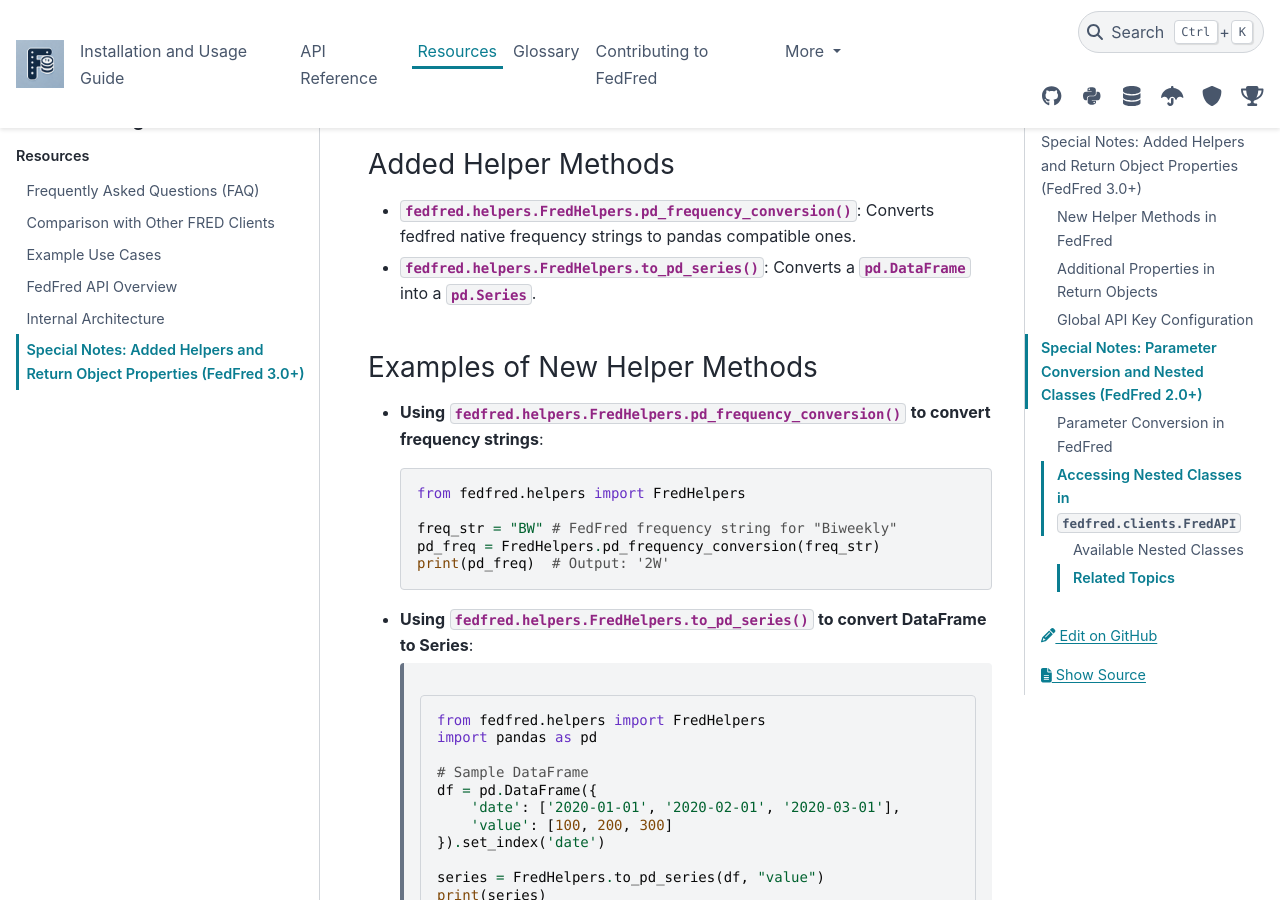
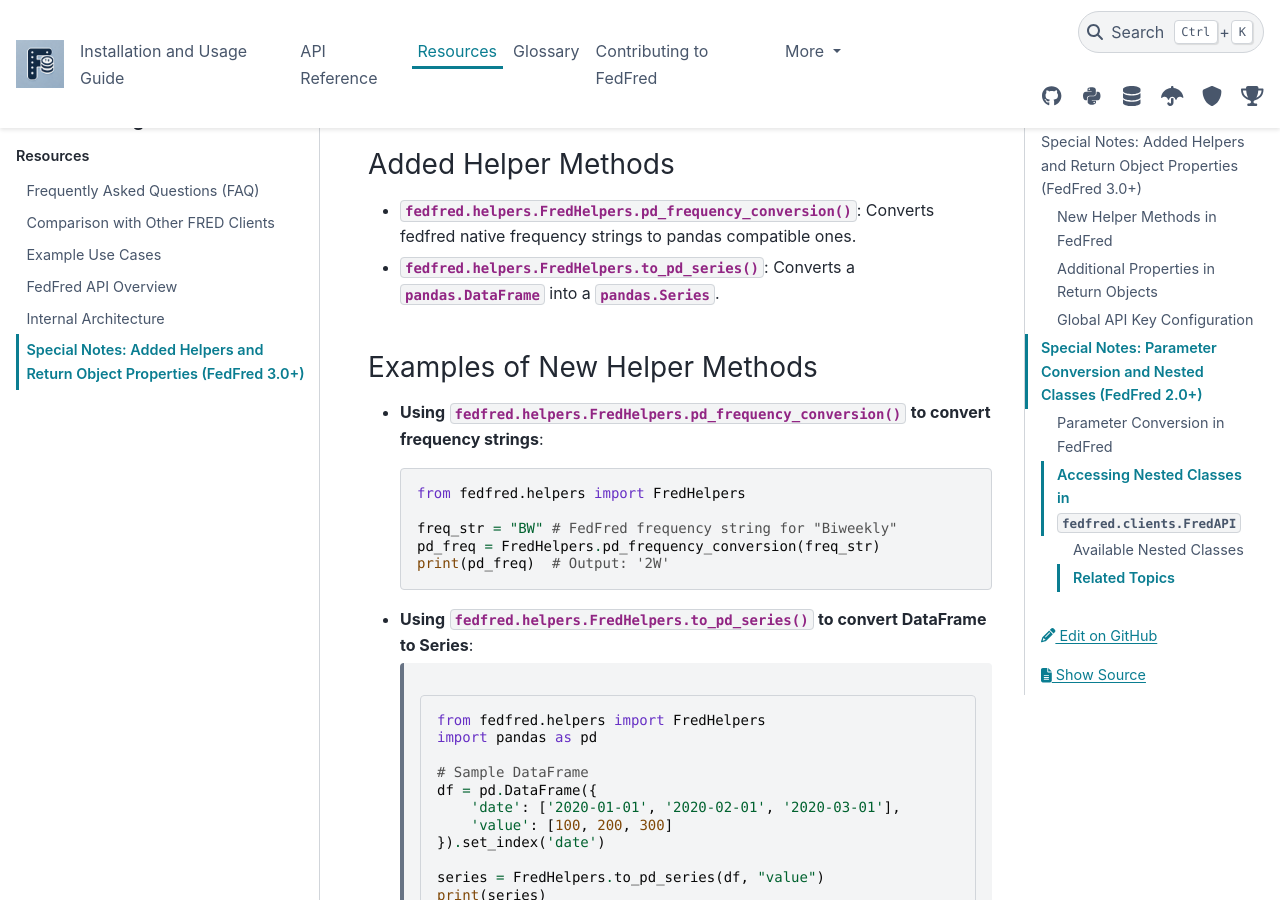
Before and after one commit to nikhilxsunder/fedfred, a Sphinx documentation site: the page built from docs/source/resources/notes.rst, in a window 1280 px wide and 900 px high, scrolled down 655 px. Built offline with Sphinx 7.4.7 and the PyData theme 0.15.4, drawn with Linux system fonts in a browser that asks for light colours; cross-references to code outside the pages are shown as plain code.

Commit message:
Update method documentation for to_pd_series

```diff
--- a/docs/source/resources/notes.rst
+++ b/docs/source/resources/notes.rst
@@ -18,7 +18,7 @@ Added Helper Methods
 ^^^^^^^^^^^^^^^^^^^^
 
 - :meth:`fedfred.helpers.FredHelpers.pd_frequency_conversion`: Converts fedfred native frequency strings to pandas compatible ones.
-- :meth:`fedfred.helpers.FredHelpers.to_pd_series`: Converts a :class:`pd.DataFrame` into a :class:`pd.Series`.
+- :meth:`fedfred.helpers.FredHelpers.to_pd_series`: Converts a :class:`pandas.DataFrame` into a :class:`pandas.Series`.
 
 Examples of New Helper Methods
 ^^^^^^^^^^^^^^^^^^^^^^^^^^^^^^
```
